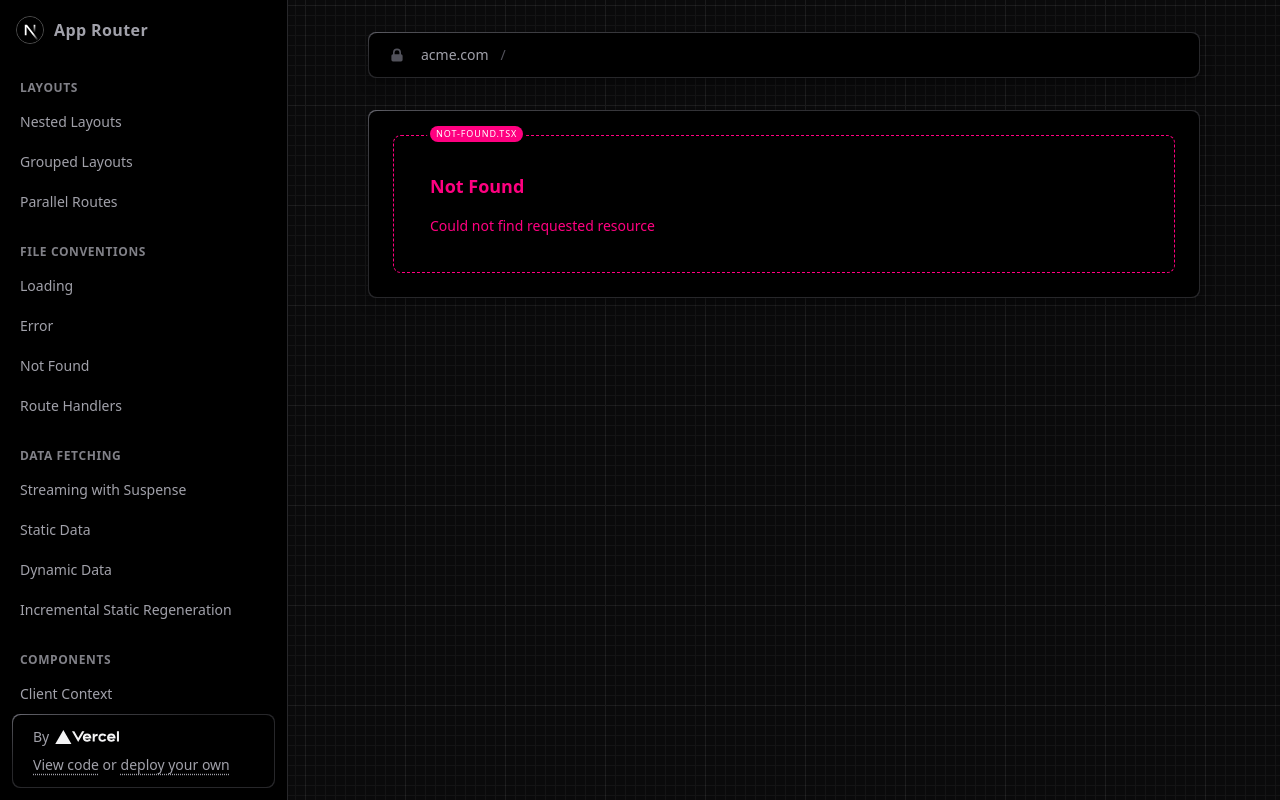
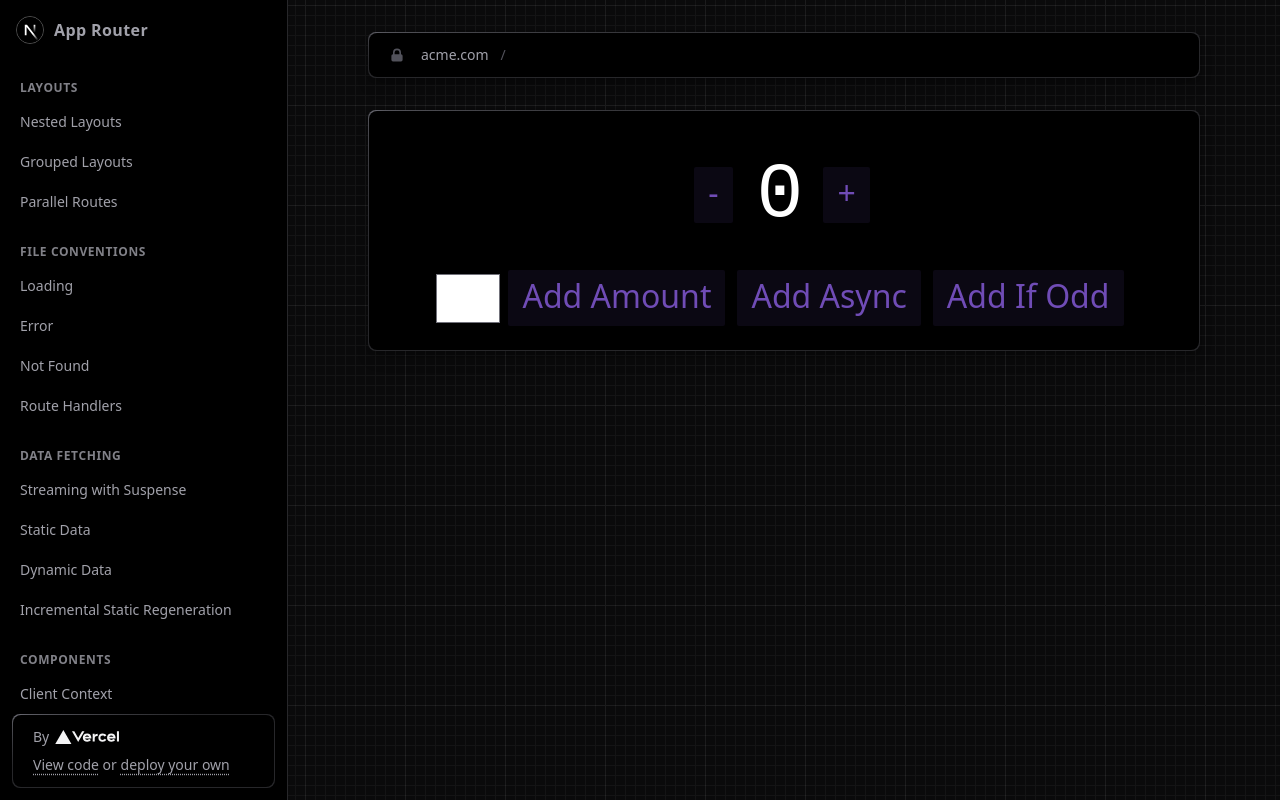
Before and after one commit to ryota-murakami/app-router-playground, a Next.js app: page /redux in a window 1280 px wide. Before the commit this address had no page. Built offline with nearby package versions, Linux system fonts and the light colour scheme.

Commit message:
add redux page

```diff
--- a/app/layout.tsx
+++ b/app/layout.tsx
@@ -4,6 +4,8 @@
 import { AddressBar } from '#/ui/address-bar'
 import Byline from '#/ui/byline'
 import { GlobalNav } from '#/ui/global-nav'
+
+import { Providers } from '../redux/providers'
 
 export const metadata: Metadata = {
   title: {
@@ -29,6 +31,7 @@
   children: React.ReactNode
 }) {
   return (
+    <Providers>
       <html lang="en" className="[color-scheme:dark]">
         <body className="bg-gray-1100 overflow-y-scroll bg-[url('/grid.svg')] pb-36">
           <GlobalNav />
@@ -42,12 +45,15 @@
               </div>
 
               <div className="bg-vc-border-gradient rounded-lg p-px shadow-lg shadow-black/20">
-              <div className="rounded-lg bg-black p-3.5 lg:p-6">{children}</div>
+                <div className="rounded-lg bg-black p-3.5 lg:p-6">
+                  {children}
+                </div>
               </div>
               <Byline className="fixed sm:hidden" />
             </div>
           </div>
         </body>
       </html>
+    </Providers>
   )
 }
--- a/app/page.tsx
+++ b/app/page.tsx
@@ -1,14 +1,31 @@
-'use client'
+import type { Metadata } from 'next'
 import Link from 'next/link'
 import React from 'react'
 
 import { demos } from '#/lib/demos'
 
 import FreeSection from '../components/FreeSection'
+export const metadata: Metadata = {
+  title: {
+    default: 'Next.js App Router',
+    template: '%s | Next.js App Router',
+  },
+  description:
+    'A playground to explore new Next.js App Router features such as nested layouts, instant loading states, streaming, and component level data fetching.',
+  openGraph: {
+    title: 'Next.js App Router Playground',
+    description:
+      'A playground to explore new Next.js App Router features such as nested layouts, instant loading states, streaming, and component level data fetching.',
+    images: [`/api/og?title=Next.js App Router`],
+  },
+  twitter: {
+    card: 'summary_large_image',
+  },
+}
 
 export default function Page() {
   return (
-    <div className="space-y-8">
+    <div id="Page" className="space-y-8">
       <h1 className="text-xl font-medium text-gray-300">Examples</h1>
       <FreeSection className="artboard h-[500px] space-x-8 flex">
         <button className="inline-block cursor-pointer rounded-md bg-gray-800 px-4 py-3 text-center text-sm font-semibold uppercase text-white transition duration-200 ease-in-out hover:bg-gray-900">
--- /dev/null
+++ b/app/redux/_components/Counter.module.css
@@ -0,0 +1,81 @@
+.row {
+  display: flex;
+  align-items: center;
+  justify-content: center;
+}
+
+.row > button {
+  margin-left: 4px;
+  margin-right: 8px;
+}
+
+.row:not(:last-child) {
+  margin-bottom: 16px;
+}
+
+.value {
+  font-size: 78px;
+  padding-left: 16px;
+  padding-right: 16px;
+  margin-top: 2px;
+  font-family: 'Courier New', Courier, monospace;
+}
+
+.button {
+  appearance: none;
+  background: none;
+  font-size: 32px;
+  padding-left: 12px;
+  padding-right: 12px;
+  outline: none;
+  border: 2px solid transparent;
+  color: rgb(112, 76, 182);
+  padding-bottom: 4px;
+  cursor: pointer;
+  background-color: rgba(112, 76, 182, 0.1);
+  border-radius: 2px;
+  transition: all 0.15s;
+}
+
+.textbox {
+  font-size: 32px;
+  padding: 2px;
+  width: 64px;
+  text-align: center;
+  margin-right: 4px;
+}
+
+.button:hover,
+.button:focus {
+  border: 2px solid rgba(112, 76, 182, 0.4);
+}
+
+.button:active {
+  background-color: rgba(112, 76, 182, 0.2);
+}
+
+.asyncButton {
+  composes: button;
+  position: relative;
+}
+
+.asyncButton:after {
+  content: '';
+  background-color: rgba(112, 76, 182, 0.15);
+  display: block;
+  position: absolute;
+  width: 100%;
+  height: 100%;
+  left: 0;
+  top: 0;
+  opacity: 0;
+  transition:
+    width 1s linear,
+    opacity 0.5s ease 1s;
+}
+
+.asyncButton:active:after {
+  width: 0%;
+  opacity: 1;
+  transition: 0s;
+}
--- /dev/null
+++ b/app/redux/_components/Counter.tsx
@@ -0,0 +1,71 @@
+'use client'
+
+import { useState } from 'react'
+
+import {
+  decrement,
+  increment,
+  incrementByAmount,
+  incrementAsync,
+  incrementIfOdd,
+  selectCount,
+} from '#/redux/counterSlice'
+import { useAppSelector, useAppDispatch } from '#/redux/hook'
+
+import styles from './Counter.module.css'
+
+export function Counter() {
+  const count = useAppSelector(selectCount)
+  const dispatch = useAppDispatch()
+  const [incrementAmount, setIncrementAmount] = useState('2')
+
+  const incrementValue = Number(incrementAmount) || 0
+
+  return (
+    <div>
+      <div className={styles.row}>
+        <button
+          className={styles.button}
+          aria-label="Decrement value"
+          onClick={() => dispatch(decrement())}
+        >
+          -
+        </button>
+        <span className={styles.value}>{count}</span>
+        <button
+          className={styles.button}
+          aria-label="Increment value"
+          onClick={() => dispatch(increment())}
+        >
+          +
+        </button>
+      </div>
+      <div className={styles.row}>
+        <input
+          className={styles.textbox}
+          aria-label="Set increment amount"
+          value={incrementAmount}
+          onChange={(e) => setIncrementAmount(e.target.value)}
+        />
+        <button
+          className={styles.button}
+          onClick={() => dispatch(incrementByAmount(incrementValue))}
+        >
+          Add Amount
+        </button>
+        <button
+          className={styles.asyncButton}
+          onClick={async () => dispatch(incrementAsync(incrementValue))}
+        >
+          Add Async
+        </button>
+        <button
+          className={styles.button}
+          onClick={() => dispatch(incrementIfOdd(incrementValue))}
+        >
+          Add If Odd
+        </button>
+      </div>
+    </div>
+  )
+}
--- /dev/null
+++ b/app/redux/page.tsx
@@ -0,0 +1,7 @@
+import { Counter } from './_components/Counter'
+
+const Page: React.FC = () => {
+  return <Counter />
+}
+
+export default Page
--- a/lib/demos.ts
+++ b/lib/demos.ts
@@ -118,6 +118,11 @@
         description: 'A collection of useful App Router code snippets',
         slug: 'snippets',
       },
+      {
+        name: 'Redux',
+        description: 'integration redux-toolkit and app router',
+        slug: 'redux',
+      },
     ],
   },
 ]
--- /dev/null
+++ b/redux/providers.tsx
@@ -0,0 +1,11 @@
+'use client'
+
+/* Core */
+import { Provider } from 'react-redux'
+
+/* Instruments */
+import { store } from './store'
+
+export const Providers = (props: React.PropsWithChildren) => {
+  return <Provider store={store}>{props.children}</Provider>
+}
--- a/redux/store.ts
+++ b/redux/store.ts
@@ -4,6 +4,7 @@
 import counterReducer from './counterSlice'
 
 export const store = configureStore({
+  devTools: process.env.NODE_ENV === 'development' ? true : false,
   reducer: {
     counter: counterReducer,
   },
```
Lines whose indentation alone changed are shown as unchanged.
